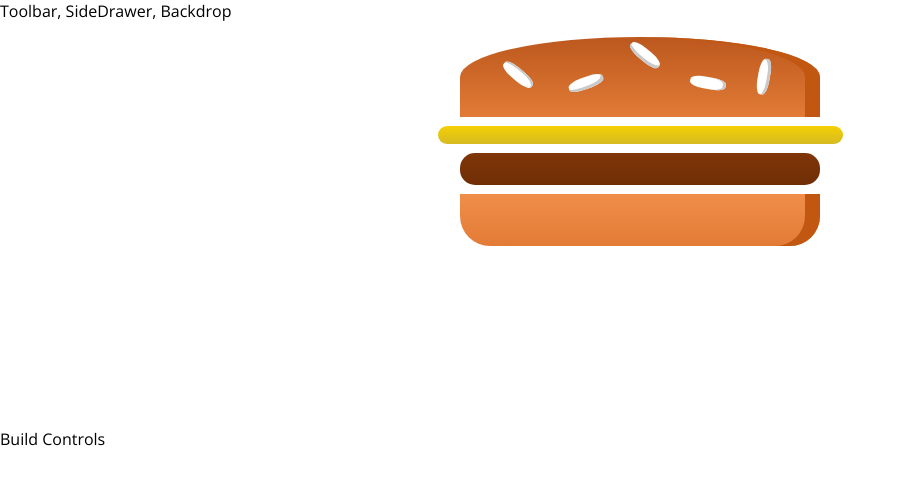
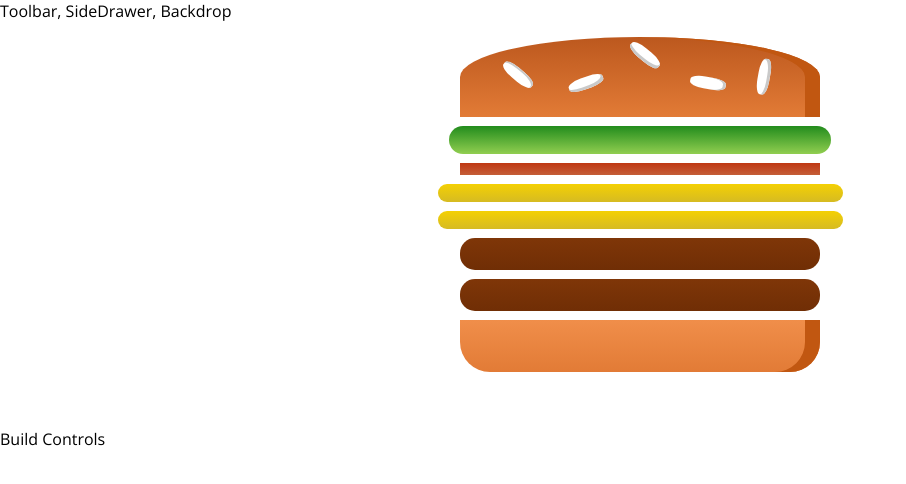
Before and after one commit to tatsuya4559/burger-builder, a React (Create React App) app: page / in a window 1280 px wide. Shown: the top 484 px of the page, without its empty margins (0-906 px from the left). Built offline with nearby package versions, Linux system fonts and the light colour scheme.

Commit message:
feat 160 具材の状態をpropsで通した

```diff
--- a/src/components/Burger/Burger.js
+++ b/src/components/Burger/Burger.js
@@ -3,11 +3,33 @@ import BurgerIngredient from './BurgerIngredient/BurgerIngredient';
 import classes from './Burger.module.css';
 
 const Burger = (props) => {
+  // let transformedIngredients = Object.keys(props.ingredients)
+  //   .map(key => {
+  //     return [...Array(props.ingredients[key])].map((_, i) => (
+  //       <BurgerIngredient key={key + i} type={key} />
+  //     ));
+  //   })
+  //   .reduce((acc, e) => {
+  //     return acc.concat(e)
+  //   }, []);
+
+  // map, reduceがわかりにくいからforにしてみた
+  // このほうがわかりやすいが、pythonは更にシンプルになった！
+  let transformedIngredients = [];
+  Object.entries(props.ingredients).forEach(([ingrediennt, amount]) => {
+    for (let i = 0; i < amount; i++) {
+      transformedIngredients.push(<BurgerIngredient key={ingrediennt + i} type={ingrediennt} />);
+    }
+  });
+
+  if (transformedIngredients.length === 0) {
+    transformedIngredients = <p>Please start adding ingredients!</p>;
+  }
+
   return (
     <div className={classes.Burger}>
       <BurgerIngredient type="bread-top" />
-      <BurgerIngredient type="cheese" />
-      <BurgerIngredient type="meat" />
+      {transformedIngredients}
       <BurgerIngredient type="bread-bottom" />
     </div>
   );
--- a/src/containers/BurgerBuilder/BurgerBuilder.js
+++ b/src/containers/BurgerBuilder/BurgerBuilder.js
@@ -3,10 +3,19 @@ import React, { Component } from 'react';
 import Burger from '../../components/Burger/Burger';
 
 class BurgerBuilder extends Component {
+  state = {
+    ingredients: {
+      salad: 1,
+      bacon: 1,
+      cheese: 2,
+      meat: 2
+    }
+  };
+
   render() {
     return (
       <>
-        <div><Burger /></div>
+        <div><Burger ingredients={this.state.ingredients} /></div>
         <div>Build Controls</div>
       </>
     );
```
